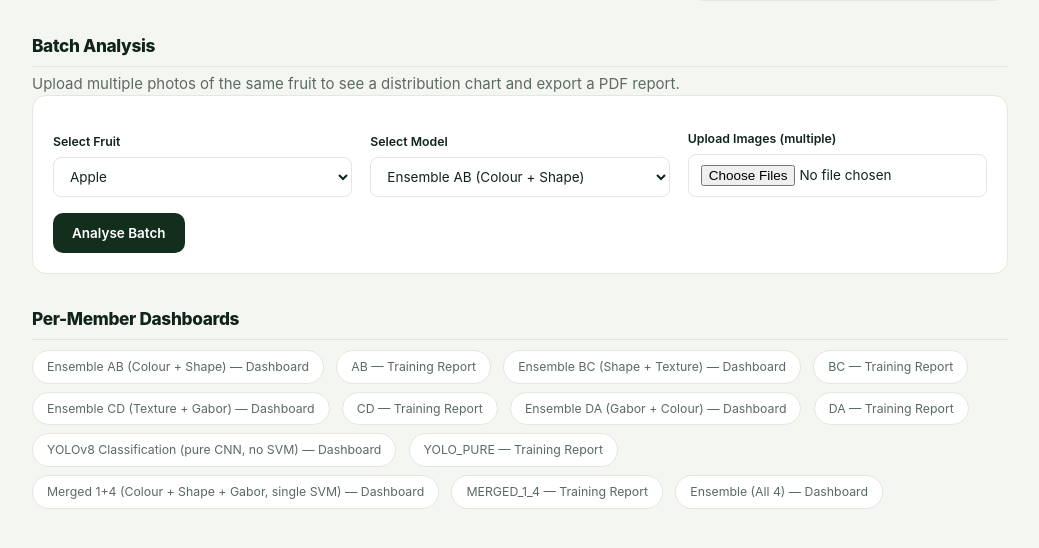
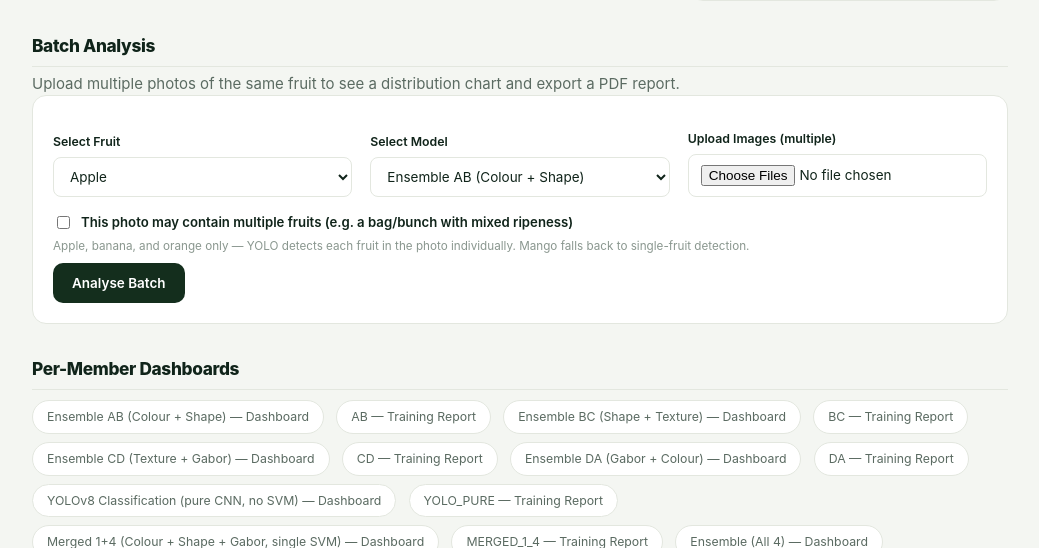
Before and after one commit to ligitpizza/FruitVision, a Flask app: page /classify in a window 1280 px wide. Shown: the part 807-1355 px from the top of the page, without its empty margins (240-1279 px from the left). Before the commit the page ends 1316 px from the top, so only its background shows below. Run offline with Flask 3, Linux system fonts and the light colour scheme; the visitor is signed in with stand-in values (Sample User, id 1); data comes from the database, SQL or seed files in the repository; tables that the repository leaves empty hold one stand-in row (values such as "Sample post").

Commit message:
feat: batch fruit detection

```diff
--- a/app.py
+++ b/app.py
@@ -16,6 +16,8 @@ import math
 import time
 import csv
 import io
+from datetime import datetime
+from collections import Counter
 from functools import wraps
 import cv2
 from flask import (
@@ -56,6 +58,7 @@ from member_apps.predict_ensemble import predict_ensemble
 from core_modules.pdf_report import generate_pdf_report, generate_pdf_report_batch
 from core_modules.blemish_analysis import analyze_surface
 from core_modules.fruit_validation import validate_selected_fruit, FruitValidationError
+from core_modules.multi_fruit_detect import supports_multi_fruit, detect_fruit_boxes
 from core_modules.dashboard_charts import (
     generate_trend_chart,
     generate_history_chart,
@@ -317,6 +320,88 @@ def _surface_payload(surface):
 
 
 # --------------------------------------------------------------------------
+# Multi-fruit-per-photo batch detection ("this photo may contain multiple
+# fruits") -- separate from every member's single-largest-contour detect().
+# See core_modules/multi_fruit_detect.py for the YOLO localisation step.
+# --------------------------------------------------------------------------
+_MULTI_FRUIT_BOX_COLOURS = {"ripe": (0, 200, 0), "unripe": (0, 165, 255), "rotten": (0, 0, 200)}
+
+
+def _classify_multi_fruit_photo(img, fruit_type, classify_crop, filename):
+    """
+    Detects every fruit_type box in one photo, classifies each crop via
+    classify_crop(crop, fruit_type) -> (label, confidence_0_to_1) (or
+    (None, None) on a per-crop failure), draws every box on one annotated
+    image, and returns a dict with the majority label/confidence, a
+    {label: count} breakdown, the annotated path, and the per-fruit detail
+    list -- or None if this photo isn't a multi-fruit candidate (mango,
+    or no boxes found), signaling the caller to fall back to the existing
+    single-fruit path.
+    """
+    if not supports_multi_fruit(fruit_type):
+        return None
+    boxes = detect_fruit_boxes(img, fruit_type)
+    if not boxes:
+        return None
+
+    annotated = img.copy()
+    per_fruit = []
+    for (x0, y0, x1, y1) in boxes:
+        crop = img[y0:y1, x0:x1]
+        if crop.size == 0:
+            continue
+        try:
+            label, confidence = classify_crop(crop, fruit_type)
+        except Exception:
+            label, confidence = None, None
+        if label is None:
+            continue
+
+        per_fruit.append({"bbox": (x0, y0, x1, y1), "label": label, "confidence": confidence})
+        colour = _MULTI_FRUIT_BOX_COLOURS.get(label, (200, 200, 200))
+        cv2.rectangle(annotated, (x0, y0), (x1, y1), colour, 3)
+        cv2.putText(annotated, f"{label} {confidence * 100:.0f}%", (x0, max(y0 - 8, 0)),
+                    cv2.FONT_HERSHEY_SIMPLEX, 0.6, colour, 2)
+
+    if not per_fruit:
+        return None
+
+    breakdown = Counter(r["label"] for r in per_fruit)
+    majority_label, _ = breakdown.most_common(1)[0]
+    majority_confidences = [r["confidence"] for r in per_fruit if r["label"] == majority_label]
+    majority_confidence_pct = round(sum(majority_confidences) / len(majority_confidences) * 100, 1)
+
+    annotated_dir = os.path.join(OUTPUTS_DIR, "annotated")
+    os.makedirs(annotated_dir, exist_ok=True)
+    cv2.imwrite(os.path.join(annotated_dir, filename), annotated)
+
+    return {
+        "label": majority_label,
+        "confidence": majority_confidence_pct,
+        "breakdown": dict(breakdown),
+        "annotated_path": f"annotated/{filename}",
+        "per_fruit": per_fruit,
+        "fruit_count": len(per_fruit),
+    }
+
+
+def _ensemble_crop_classify(crop, fruit_type):
+    """classify_crop adapter for _classify_multi_fruit_photo: predict_ensemble
+    returns confidence on a 0-100 scale, but the multi-fruit helper's
+    contract (matching every member's predict_ripeness()) expects 0-1."""
+    label, confidence_pct, _per_member, _bbox = predict_ensemble(crop, fruit_type)
+    return label, confidence_pct / 100
+
+
+def _single_model_crop_classify(entry):
+    """classify_crop adapter for a single PREDICTORS[model_choice] entry."""
+    def _classify(crop, fruit_type):
+        label, confidence, _bbox, _cleaned, _proba = entry["fn"](crop, fruit_type)
+        return label, confidence
+    return _classify
+
+
+# --------------------------------------------------------------------------
 # Single-image prediction
 # --------------------------------------------------------------------------
 @app.route("/predict", methods=["POST"])
@@ -532,6 +617,10 @@ def analyse():
     fruit_type = request.form.get("fruit_type", "apple")
     model_choice = request.form.get("model", "ab")
     files = request.files.getlist("images")
+    # "This photo may contain multiple fruits" -- see core_modules/multi_fruit_detect.py.
+    # Only apple/banana/orange support it (no COCO mango class); a mango
+    # photo silently keeps using the existing single-fruit path below.
+    multi_fruit = request.form.get("multi_fruit") == "on"
 
     if model_choice == ALL_FOUR_KEY:
         member_tag = "ensemble_all_four"
@@ -550,6 +639,34 @@ def analyse():
             except FruitValidationError as e:
                 results.append({"filename": f.filename, "label": None, "confidence": None, "error": str(e)})
                 continue
+
+            if multi_fruit:
+                multi = _classify_multi_fruit_photo(img, fruit_type, _ensemble_crop_classify, f.filename)
+                if multi:
+                    log_result(
+                        member=member_tag,
+                        fruit=fruit_type,
+                        label=multi["label"],
+                        confidence=multi["confidence"],
+                        filename=f.filename,
+                        annotated_path=multi["annotated_path"],
+                        source="analyse_multi_fruit",
+                        user_id=g.user["id"] if g.user else None,
+                        flagged=_is_flagged(multi["confidence"]),
+                        detection_breakdown=json.dumps(multi["breakdown"]),
+                    )
+                    results.append({
+                        "filename": f.filename,
+                        "fruit": fruit_type,
+                        "label": multi["label"],
+                        "confidence": multi["confidence"],
+                        "annotated_path": multi["annotated_path"],
+                        "input_validation": input_validation,
+                        "detection_breakdown": multi["breakdown"],
+                        "fruit_count": multi["fruit_count"],
+                        **_surface_payload({}),
+                    })
+                    continue
 
             t0 = time.perf_counter()
             try:
@@ -582,6 +699,7 @@ def analyse():
                 "label": label,
                 "confidence": confidence,
                 "annotated_path": annotated_rel,
+                "multi_fruit_fallback": multi_fruit,
                 "per_member": per_member,
                 "input_validation": input_validation,
                 **_surface_payload(surface),
@@ -608,6 +726,35 @@ def analyse():
             except FruitValidationError as e:
                 results.append({"filename": f.filename, "label": None, "confidence": None, "error": str(e)})
                 continue
+
+            if multi_fruit:
+                multi = _classify_multi_fruit_photo(img, fruit_type, _single_model_crop_classify(entry), f.filename)
+                if multi:
+                    confidence_pct = multi["confidence"]
+                    log_result(
+                        member=member_tag,
+                        fruit=fruit_type,
+                        label=multi["label"],
+                        confidence=confidence_pct,
+                        filename=f.filename,
+                        annotated_path=multi["annotated_path"],
+                        source="analyse_multi_fruit",
+                        user_id=g.user["id"] if g.user else None,
+                        flagged=_is_flagged(confidence_pct),
+                        detection_breakdown=json.dumps(multi["breakdown"]),
+                    )
+                    results.append({
+                        "filename": f.filename,
+                        "fruit": fruit_type,
+                        "label": multi["label"],
+                        "confidence": confidence_pct,
+                        "annotated_path": multi["annotated_path"],
+                        "input_validation": input_validation,
+                        "detection_breakdown": multi["breakdown"],
+                        "fruit_count": multi["fruit_count"],
+                        **_surface_payload({}),
+                    })
+                    continue
 
             t0 = time.perf_counter()
             try:
@@ -641,6 +788,7 @@ def analyse():
                 "label": label,
                 "confidence": confidence_pct,
                 "annotated_path": annotated_rel,
+                "multi_fruit_fallback": multi_fruit,
                 "input_validation": input_validation,
                 **_surface_payload(surface),
             })
@@ -661,6 +809,8 @@ def analyse():
             "blemish_percentage": r.get("blemish_percentage"),
             "quality_grade": r.get("quality_grade", "Unknown"),
             "surface_analysis_error": r.get("surface_analysis_error"),
+            "detection_breakdown": r.get("detection_breakdown"),
+            "fruit_count": r.get("fruit_count"),
         }
         for r in results
     ]
@@ -690,6 +840,7 @@ def extra_export_pdf():
     confidence = float(request.form["confidence"]) / 100
     image_path = request.form.get("image_path")
     model_tag = request.form.get("model_tag", "ab")
+    breakdown_raw = request.form.get("detection_breakdown")
     surface_data = {
         "fruit": request.form.get("fruit"),
         "surface_image_path": request.form.get("surface_image_path"),
@@ -697,6 +848,8 @@ def extra_export_pdf():
         "blemish_area_px": request.form.get("blemish_area_px", type=int),
         "blemish_percentage": request.form.get("blemish_percentage", type=float),
         "quality_grade": request.form.get("quality_grade") or "Unknown",
+        "detection_breakdown": json.loads(breakdown_raw) if breakdown_raw else None,
+        "fruit_count": request.form.get("fruit_count", type=int),
     }
     out_path = generate_pdf_report(
         image_path, label, confidence, model_tag=model_tag, surface_data=surface_data
@@ -717,35 +870,93 @@ def extra_export_pdf_batch():
     return send_from_directory(os.path.dirname(out_path), os.path.basename(out_path), as_attachment=True)
 
 
+@app.route("/history/<int:record_id>/export_pdf", methods=["POST"])
+def history_export_pdf(record_id):
+    """Exports a single already-logged Harvest Record as a PDF, reusing the
+    same generate_pdf_report() the classify page uses right after a fresh
+    prediction -- the only difference is the image/surface paths and
+    metrics come from the stored DB row instead of an in-request result."""
+    record = get_by_id(record_id)
+    if not record:
+        flash("That record no longer exists.")
+        return redirect(url_for("history"))
+
+    image_path = os.path.join(OUTPUTS_DIR, record["annotated_path"]) if record.get("annotated_path") else None
+    surface_image_path = os.path.join(OUTPUTS_DIR, record["surface_path"]) if record.get("surface_path") else None
+    breakdown_raw = record.get("detection_breakdown")
+    surface_data = {
+        "fruit": record.get("fruit"),
+        "surface_image_path": surface_image_path,
+        "fruit_area_px": record.get("fruit_area_px"),
+        "blemish_area_px": record.get("blemish_area_px"),
+        "blemish_percentage": record.get("blemish_percentage"),
+        "quality_grade": record.get("quality_grade") or "Unknown",
+        "detection_breakdown": json.loads(breakdown_raw) if breakdown_raw else None,
+    }
+    out_path = generate_pdf_report(
+        image_path, record["label"], record["confidence"] / 100,
+        model_tag=record["member"], surface_data=surface_data,
+    )
+
+    if g.user:
+        auth_db.log_activity(g.user["id"], "export_pdf", detail=f"record {record_id}")
+
+    return send_from_directory(os.path.dirname(out_path), os.path.basename(out_path), as_attachment=True)
+
+
 # --------------------------------------------------------------------------
 # History (global — every member logs into the same table)
 # --------------------------------------------------------------------------
+def _valid_date_arg(name):
+    """Reads a YYYY-MM-DD query arg, ignoring it if malformed rather than
+    500ing on a hand-edited URL."""
+    raw = request.args.get(name) or None
+    if raw is None:
+        return None
+    try:
+        datetime.strptime(raw, "%Y-%m-%d")
+    except ValueError:
+        return None
+    return raw
+
+
 @app.route("/history")
 def history():
     fruit_filter = request.args.get("fruit") or None
     member_filter = request.args.get("member") or None
+    date_from = _valid_date_arg("date_from")
+    date_to = _valid_date_arg("date_to")
     try:
         page = max(1, int(request.args.get("page", 1)))
     except ValueError:
         page = 1
 
     rows, total = get_paginated(
-        member=member_filter, fruit=fruit_filter, page=page, per_page=HISTORY_PAGE_SIZE
+        member=member_filter, fruit=fruit_filter, date_from=date_from, date_to=date_to,
+        page=page, per_page=HISTORY_PAGE_SIZE,
     )
     total_pages = max(1, math.ceil(total / HISTORY_PAGE_SIZE))
     page = min(page, total_pages)
+
+    # Parse the multi-fruit breakdown JSON here so the template can just
+    # iterate a dict instead of needing a JSON filter.
+    for row in rows:
+        raw = row.get("detection_breakdown")
+        row["detection_breakdown"] = json.loads(raw) if raw else None
 
     # member_options = [_member_tag(k) for k in PREDICTORS] + ["ensemble_all_four"] do not remove
     # member_options = [_member_tag(k) for k in PREDICTORS] + ["ensemble_all_four", "realtime_yolo"] do not remove
     member_options = [_member_tag(k) for k in PREDICTORS] + ["ensemble_all_four", "realtime_yolo", "yolo_pure_realtime"]
 
-    stats = get_stats(member=member_filter, fruit=fruit_filter)
+    stats = get_stats(member=member_filter, fruit=fruit_filter, date_from=date_from, date_to=date_to)
 
     return render_template(
         "history.html",
         results=rows,
         fruit_filter=fruit_filter,
         member_filter=member_filter,
+        date_from=date_from,
+        date_to=date_to,
         member_options=member_options,
         fruits=FRUITS,
         page=page,
@@ -760,7 +971,9 @@ def history():
 def history_export_csv():
     fruit_filter = request.args.get("fruit") or None
     member_filter = request.args.get("member") or None
-    rows = get_all_results(member=member_filter, fruit=fruit_filter)
+    date_from = _valid_date_arg("date_from")
+    date_to = _valid_date_arg("date_to")
+    rows = get_all_results(member=member_filter, fruit=fruit_filter, date_from=date_from, date_to=date_to)
 
     buf = io.StringIO()
     writer = csv.writer(buf)
--- a/templates/classify.html
+++ b/templates/classify.html
@@ -80,7 +80,12 @@
         <input type="file" id="images" name="images" accept="image/*" multiple required>
       </div>
     </div>
-    <button type="submit" style="margin-top:16px;">Analyse Batch</button>
+    <label style="display:flex; align-items:center; gap:8px; margin-top:16px; font-weight:600; font-size:0.88rem;">
+      <input type="checkbox" name="multi_fruit" style="width:auto;">
+      This photo may contain multiple fruits (e.g. a bag/bunch with mixed ripeness)
+    </label>
+    <p class="field-hint">Apple, banana, and orange only — YOLO detects each fruit in the photo individually. Mango falls back to single-fruit detection.</p>
+    <button type="submit" style="margin-top:8px;">Analyse Batch</button>
   </form>
 </div>
 
```
Also changed, not shown: core_modules/multi_fruit_detect.py (added, +67 -0 lines), core_modules/pdf_report.py (+27 -9 lines), templates/history.html (+50 -13 lines), templates/member_dashboard.html (+26 -1 lines).
